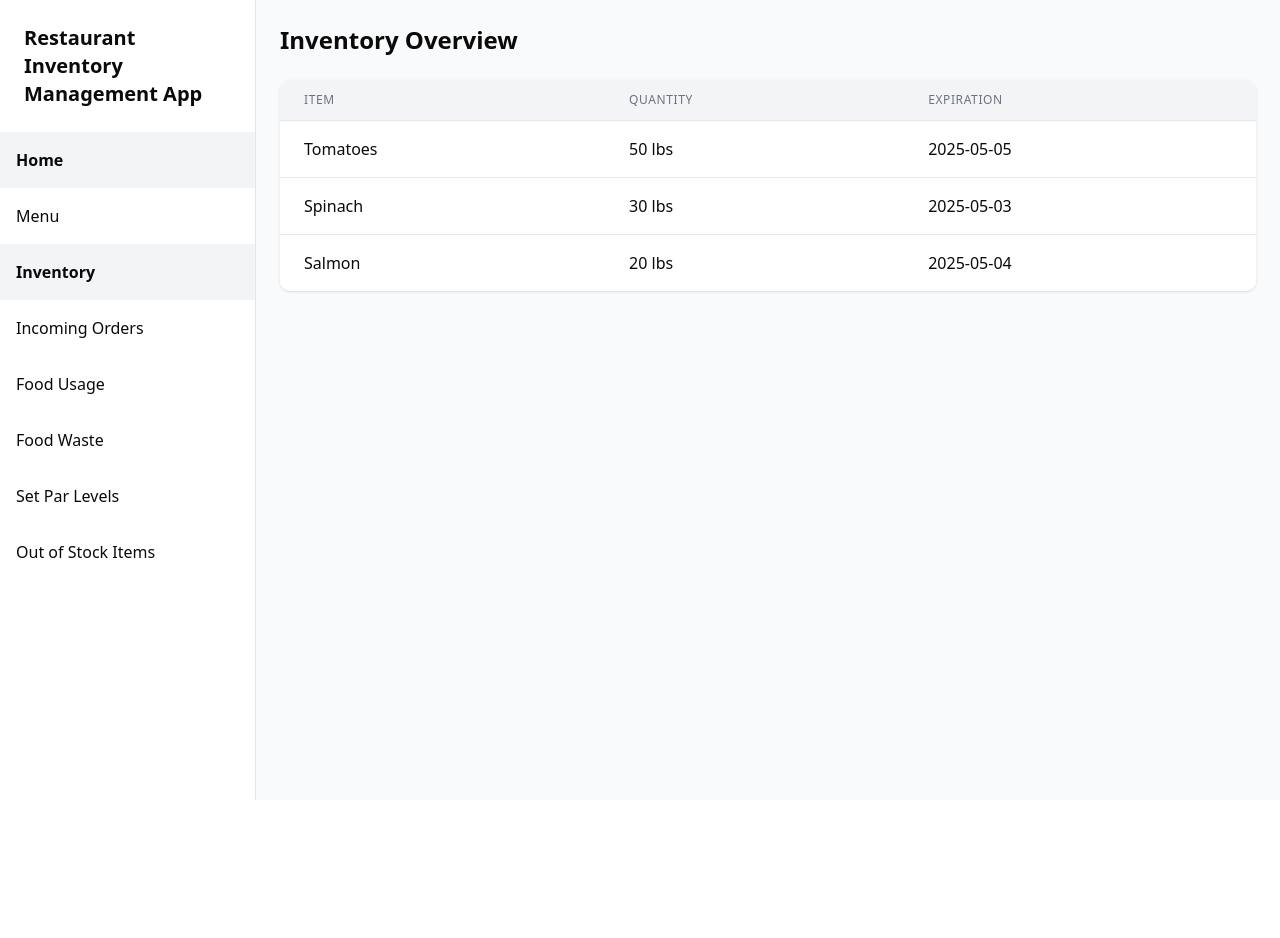
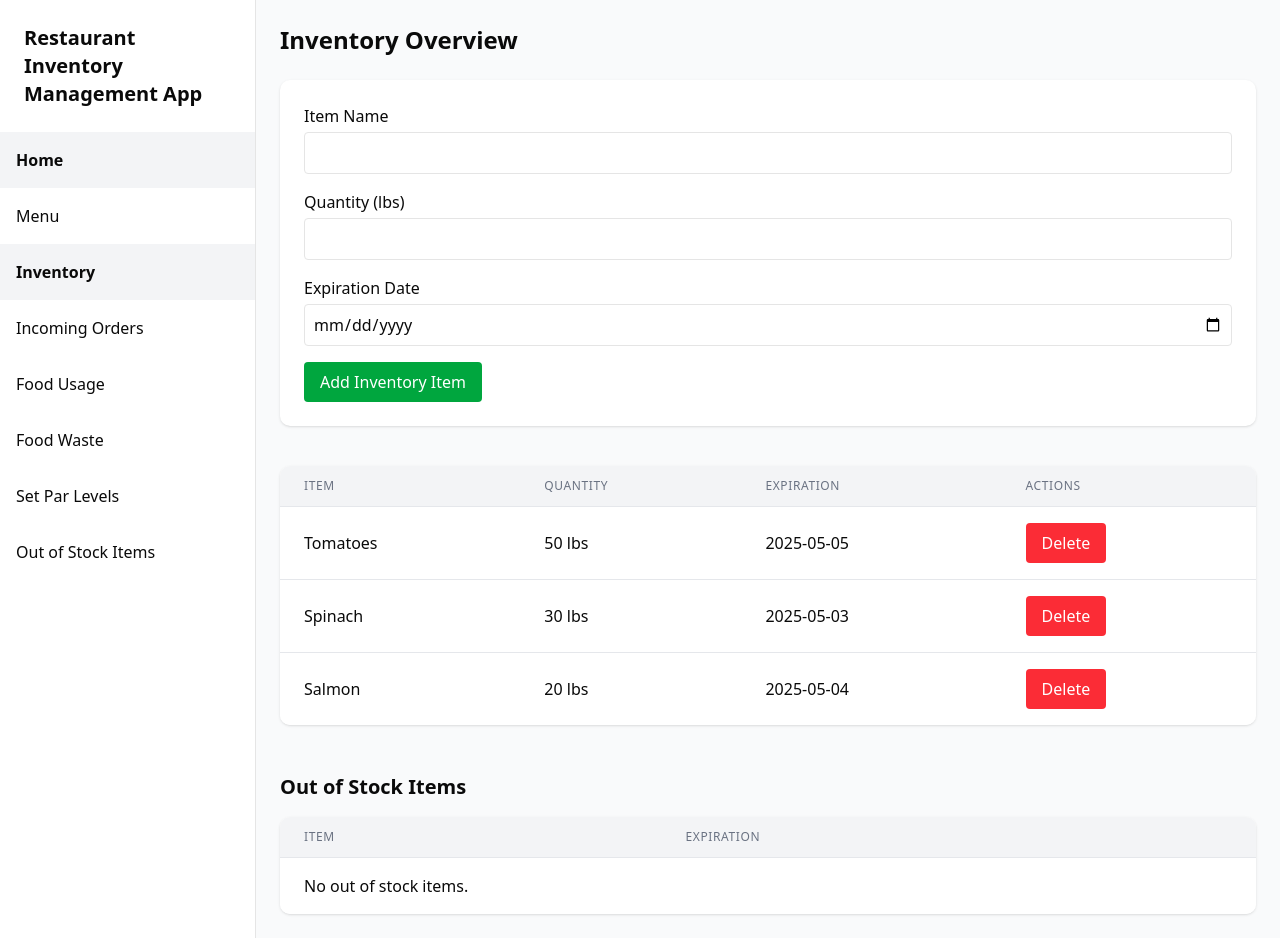
Before and after one commit to Airhacker/restaurant_inventory_management, a Next.js app: page /inventory in a window 1280 px wide. Before the commit the page ends 800 px from the top, so only its background shows below. Built offline with nearby package versions, Linux system fonts and the light colour scheme.

Commit message:
inventory page updates

```diff
--- a/app/inventory/page.jsx
+++ b/app/inventory/page.jsx
@@ -1,11 +1,185 @@
+'use client';
+
+import { useState } from 'react';
 import { inventoryData } from '../../lib/data';
-import Table from '../../components/Table';
+import { toast } from 'sonner'; // For showing toast notifications
 
 export default function InventoryPage() {
+  // State to manage inventory items
+  const [inventory, setInventory] = useState(inventoryData);
+
+  // State for new item form inputs
+  const [newItem, setNewItem] = useState('');
+  const [newQuantity, setNewQuantity] = useState('');
+  const [newExpiration, setNewExpiration] = useState('');
+
+  // Handle adding a new item to inventory
+  const handleAddItem = (e) => {
+    e.preventDefault();
+    if (!newItem || newQuantity === '' || !newExpiration) return;
+
+    const newEntry = {
+      item: newItem,
+      quantity: `${newQuantity} lbs`, // Automatically append "lbs"
+      expiration: newExpiration,
+    };
+
+    setInventory([...inventory, newEntry]);
+    toast.success('Item added to inventory');
+
+    // Clear form fields
+    setNewItem('');
+    setNewQuantity('');
+    setNewExpiration('');
+  };
+
+  // Handle deleting an item from inventory
+  const handleDeleteItem = (index) => {
+    const updatedInventory = [...inventory];
+    updatedInventory.splice(index, 1);
+    setInventory(updatedInventory);
+
+    toast.success('Item removed from inventory');
+  };
+
+  // Columns for the main inventory table
+  const columns = ['Item', 'Quantity', 'Expiration', 'Actions'];
+
+  // Out of Stock items based only on original inventoryData
+  const outOfStockItems = inventoryData.filter((item) => parseInt(item.quantity) === 0);
+
   return (
     <div>
+      {/* Page Title */}
       <h1 className="text-2xl font-bold mb-6">Inventory Overview</h1>
-      <Table data={inventoryData} columns={['Item', 'Quantity', 'Expiration']} />
+
+      {/* Form to Add New Inventory Items */}
+      <form onSubmit={handleAddItem} className="space-y-4 bg-white p-6 rounded-lg shadow mb-10">
+        <div>
+          <label className="block mb-1 font-medium">Item Name</label>
+          <input
+            type="text"
+            value={newItem}
+            onChange={(e) => setNewItem(e.target.value)}
+            className="border p-2 rounded w-full"
+          />
+        </div>
+
+        <div>
+          <label className="block mb-1 font-medium">Quantity (lbs)</label>
+          <input
+            type="number"
+            value={newQuantity}
+            onChange={(e) => setNewQuantity(e.target.value)}
+            className="border p-2 rounded w-full"
+          />
+        </div>
+
+        <div>
+          <label className="block mb-1 font-medium">Expiration Date</label>
+          <input
+            type="date"
+            value={newExpiration}
+            onChange={(e) => setNewExpiration(e.target.value)}
+            className="border p-2 rounded w-full"
+          />
+        </div>
+
+        <button
+          type="submit"
+          className="bg-green-600 hover:bg-green-700 text-white px-4 py-2 rounded"
+        >
+          Add Inventory Item
+        </button>
+      </form>
+
+      {/* Main Inventory Table */}
+      <div className="overflow-x-auto bg-white shadow rounded-lg mb-12">
+        <table className="min-w-full divide-y divide-gray-200">
+          <thead className="bg-gray-100">
+            <tr>
+              {columns.map((col) => (
+                <th
+                  key={col}
+                  className="px-6 py-3 text-left text-xs font-medium text-gray-500 uppercase tracking-wider"
+                >
+                  {col}
+                </th>
+              ))}
+            </tr>
+          </thead>
+
+          <tbody className="bg-white divide-y divide-gray-200">
+            {inventory.map((item, idx) => (
+              <tr key={idx} className="hover:bg-gray-50">
+                {/* Item Name */}
+                <td className="px-6 py-4 whitespace-nowrap">{item.item}</td>
+
+                {/* Quantity or Out of Stock */}
+                <td className="px-6 py-4 whitespace-nowrap">
+                  {parseInt(item.quantity) === 0 ? (
+                    <span className="text-red-600 font-bold">Out of Stock</span>
+                  ) : (
+                    item.quantity
+                  )}
+                </td>
+
+                {/* Expiration Date */}
+                <td className="px-6 py-4 whitespace-nowrap">{item.expiration}</td>
+
+                {/* Delete Button */}
+                <td className="px-6 py-4 whitespace-nowrap">
+                  <button
+                    onClick={() => handleDeleteItem(idx)}
+                    className="bg-red-500 hover:bg-red-600 text-white px-4 py-2 rounded"
+                  >
+                    Delete
+                  </button>
+                </td>
+              </tr>
+            ))}
+          </tbody>
+        </table>
+      </div>
+
+      {/* Out of Stock Items Table */}
+      <div className="mt-12">
+        <h2 className="text-xl font-bold mb-4">Out of Stock Items</h2>
+
+        <div className="overflow-x-auto bg-white shadow rounded-lg">
+          <table className="min-w-full divide-y divide-gray-200">
+            <thead className="bg-gray-100">
+              <tr>
+                <th className="px-6 py-3 text-left text-xs font-medium text-gray-500 uppercase tracking-wider">
+                  Item
+                </th>
+                <th className="px-6 py-3 text-left text-xs font-medium text-gray-500 uppercase tracking-wider">
+                  Expiration
+                </th>
+              </tr>
+            </thead>
+
+            <tbody className="bg-white divide-y divide-gray-200">
+              {outOfStockItems.length > 0 ? (
+                outOfStockItems.map((item, idx) => (
+                  <tr key={idx} className="hover:bg-gray-50">
+                    <td className="px-6 py-4 whitespace-nowrap text-red-600 font-bold">
+                      {item.item}
+                    </td>
+                    <td className="px-6 py-4 whitespace-nowrap">{item.expiration}</td>
+                  </tr>
+                ))
+              ) : (
+                <tr>
+                  <td className="px-6 py-4 whitespace-nowrap" colSpan="2">
+                    No out of stock items.
+                  </td>
+                </tr>
+              )}
+            </tbody>
+          </table>
+        </div>
+      </div>
     </div>
   );
 }
```
